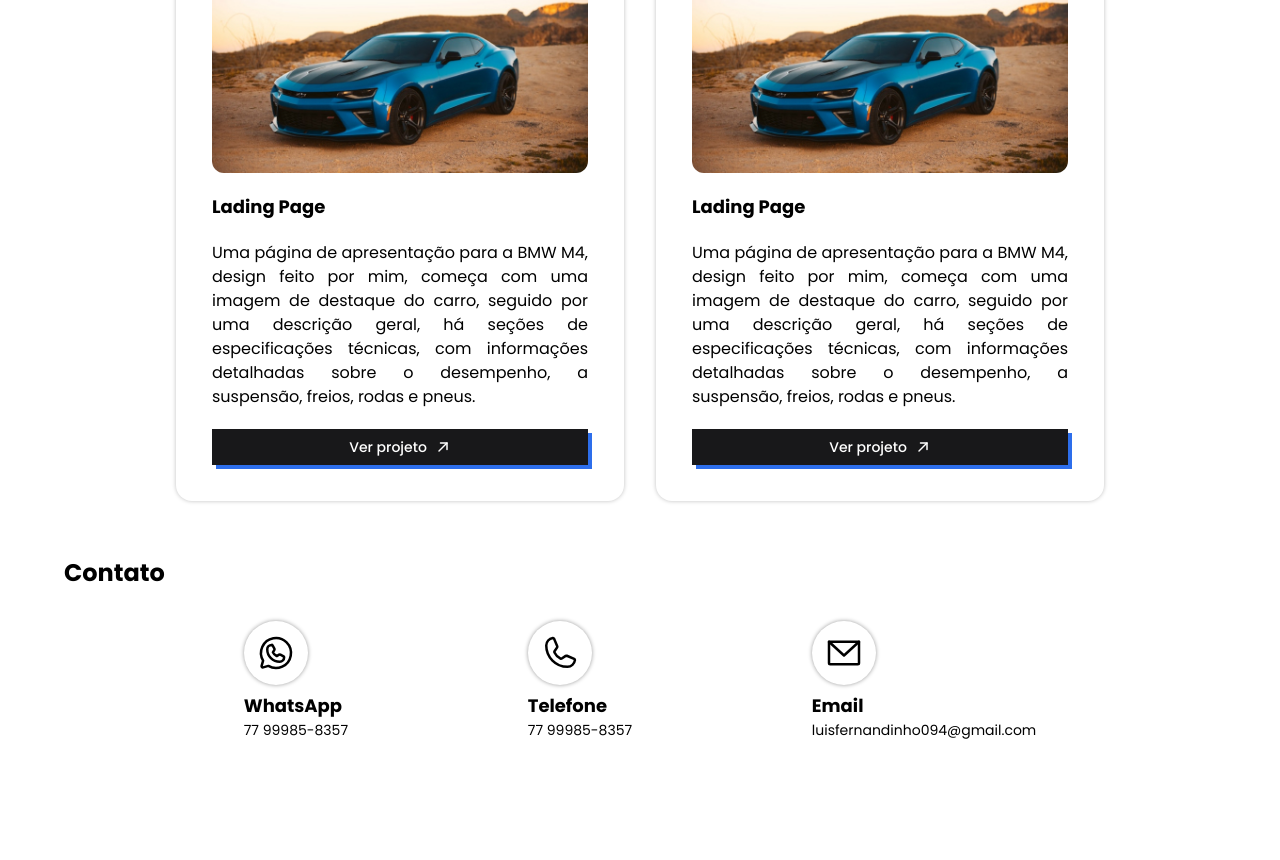
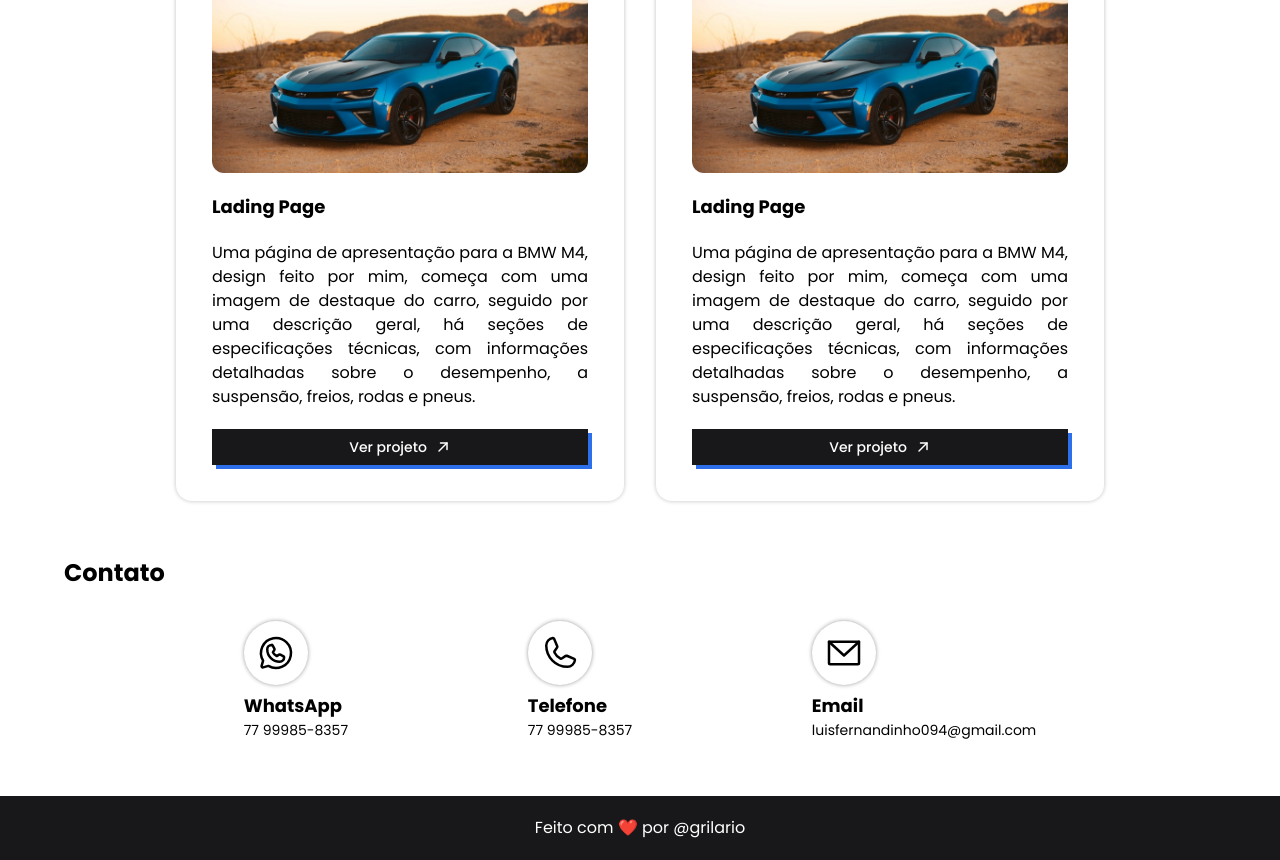
Before and after one commit to grilario/portfolio, a Next.js app: page / in a window 1280 px wide. Shown: the part 1958-2818 px from the top of the page. Before the commit the page ends 2754 px from the top, so only its background shows below. Built offline with nearby package versions, Linux system fonts and the light colour scheme.

Commit message:
feat: footer

```diff
--- a/src/pages/index.tsx
+++ b/src/pages/index.tsx
@@ -191,6 +191,9 @@ export default function Home() {
             </div>
           </section>
         </main>
+        <footer className="absolute left-0 w-full flex justify-center p-5 bg-black">
+          <p className="text-white">Feito com ❤️ por @grilario</p>
+        </footer>
       </div>
     </>
   );
```
